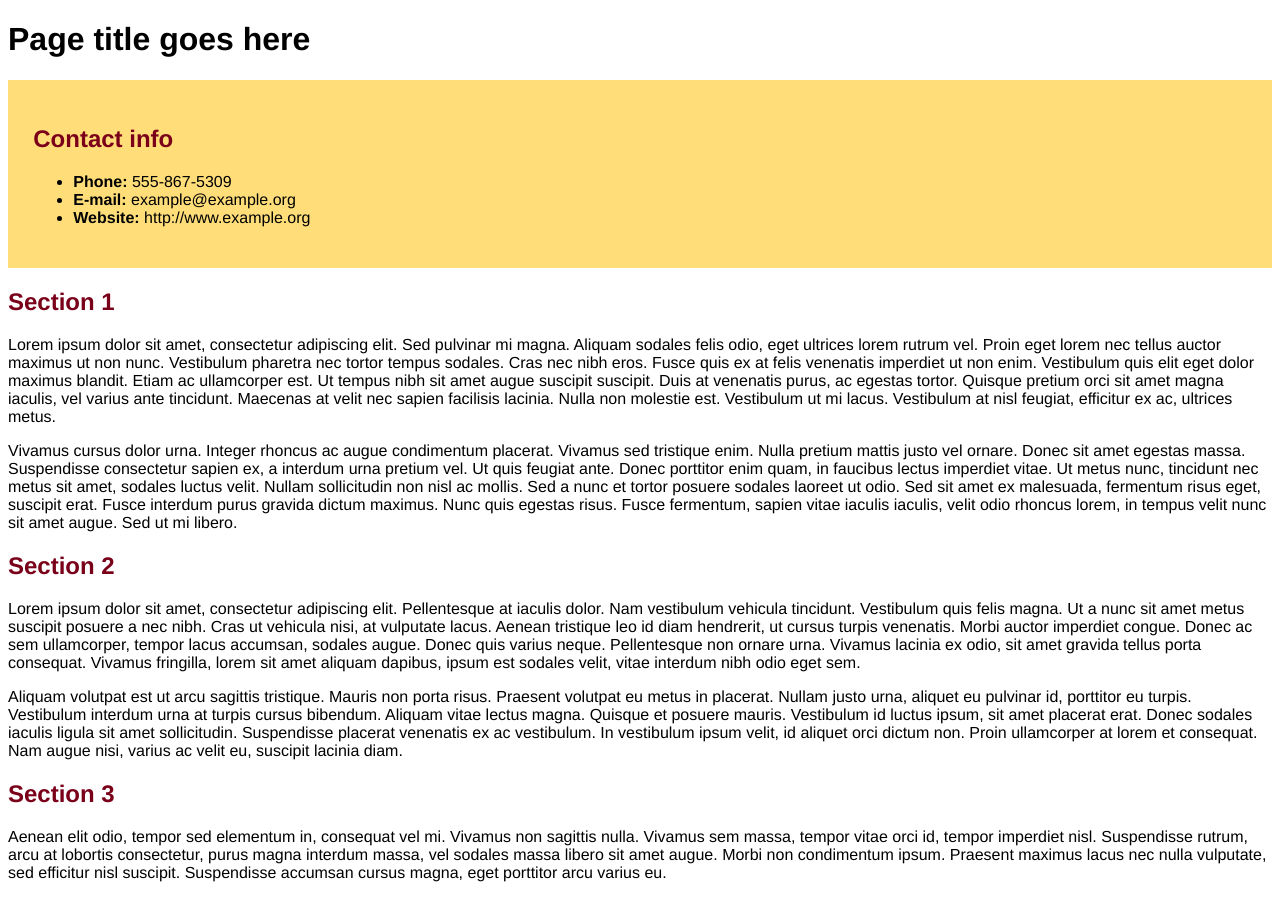
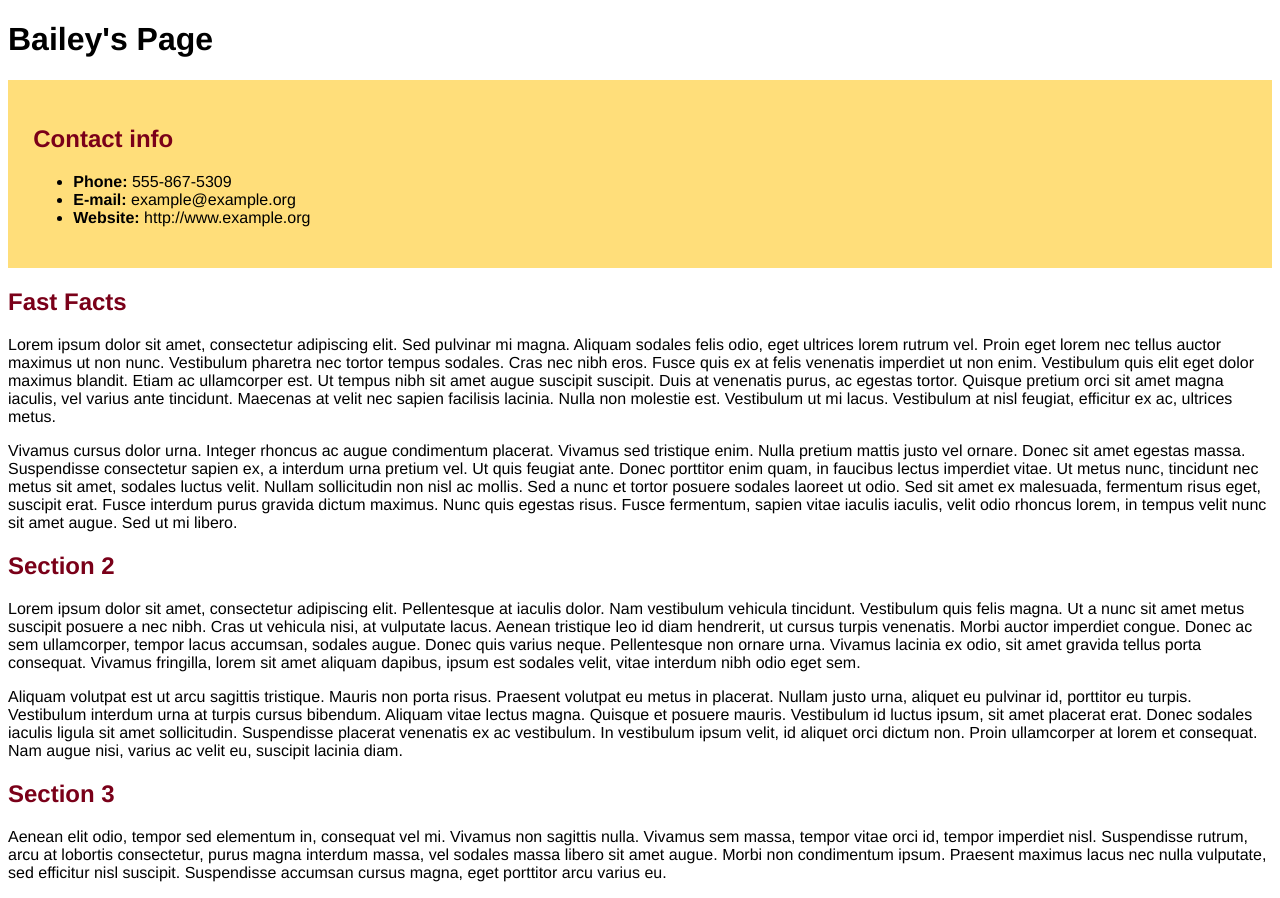
Before and after one commit to BEAgif/Template_website, a plain HTML site: page index.html in a window 1280 px wide. Drawn offline with Linux system fonts and the light colour scheme.

Commit message:
Update index.html

```diff
--- a/index.html
+++ b/index.html
@@ -6,7 +6,7 @@
 
 <body>
 
-<h1>Page title goes here</h1>
+<h1>Bailey's Page</h1>
 
 <div id="contact">
 <h2>Contact info</h2>
@@ -17,7 +17,7 @@
 </ul>
 </div>
 
-<h2>Section 1</h2>
+<h2>Fast Facts</h2>
 
 <p>Lorem ipsum dolor sit amet, consectetur adipiscing elit. Sed pulvinar mi magna. Aliquam sodales felis odio, eget ultrices lorem rutrum vel. Proin eget lorem nec tellus auctor maximus ut non nunc. Vestibulum pharetra nec tortor tempus sodales. Cras nec nibh eros. Fusce quis ex at felis venenatis imperdiet ut non enim. Vestibulum quis elit eget dolor maximus blandit. Etiam ac ullamcorper est. Ut tempus nibh sit amet augue suscipit suscipit. Duis at venenatis purus, ac egestas tortor. Quisque pretium orci sit amet magna iaculis, vel varius ante tincidunt. Maecenas at velit nec sapien facilisis lacinia. Nulla non molestie est. Vestibulum ut mi lacus. Vestibulum at nisl feugiat, efficitur ex ac, ultrices metus. </p>
 
```
